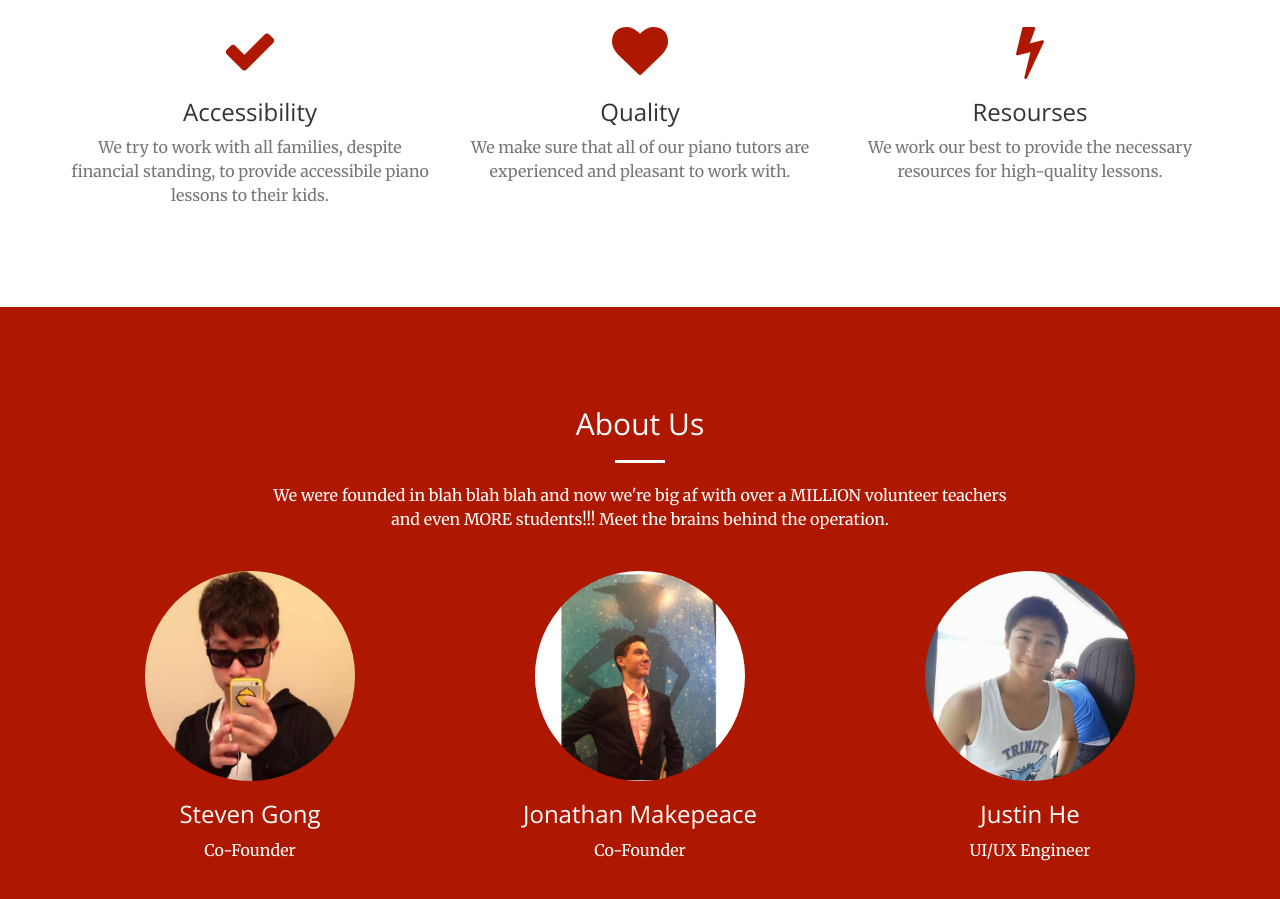
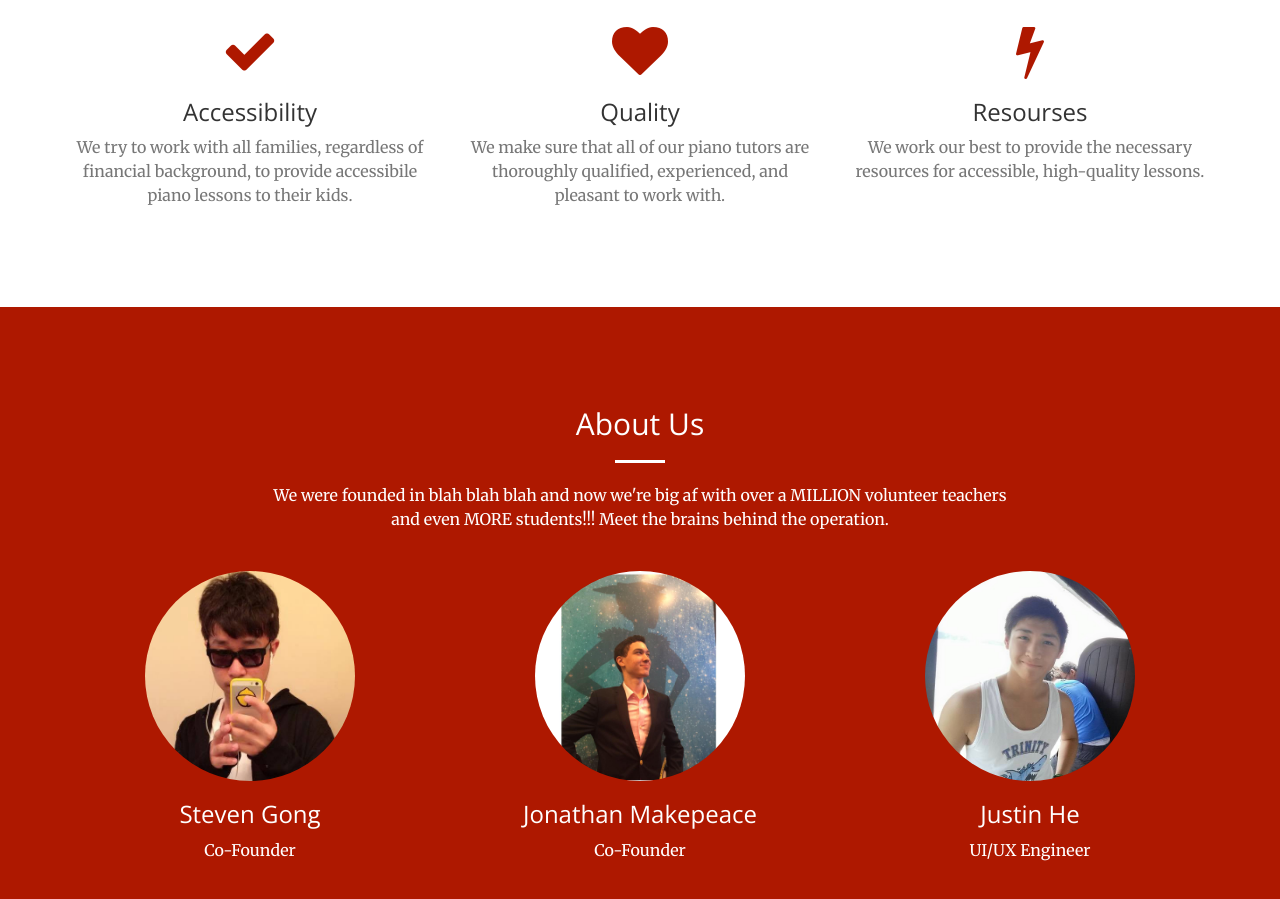
Before and after one commit to justinhe16/IvoryKeysInternational, a plain HTML site: page index.html in a window 1280 px wide. Shown: the part 973-1872 px from the top of the page. Drawn offline with nearby package versions, Linux system fonts and the light colour scheme.

Commit message:
version 1.1

```diff
--- a/index.html
+++ b/index.html
@@ -94,21 +94,21 @@
                     <div class="service-box">
                         <i class="fa fa-4x fa-check wow bounceIn text-primary"></i>
                         <h3>Accessibility</h3>
-                        <p class="text-muted">We try to work with all families, despite financial standing, to provide accessibile piano lessons to their kids.</p>
+                        <p class="text-muted">We try to work with all families, regardless of financial background, to provide accessibile piano lessons to their kids.</p>
                     </div>
                 </div>
                 <div class="col-lg-4 col-md-6 text-center">
                     <div class="service-box">
                         <i class="fa fa-4x fa-heart wow bounceIn text-primary" data-wow-delay=".1s"></i>
                         <h3>Quality</h3>
-                        <p class="text-muted">We make sure that all of our piano tutors are experienced and pleasant to work with.</p>
+                        <p class="text-muted">We make sure that all of our piano tutors are thoroughly qualified, experienced, and pleasant to work with.</p>
                     </div>
                 </div>
                 <div class="col-lg-4 col-md-6 text-center">
                     <div class="service-box">
                         <i class="fa fa-4x fa-bolt wow bounceIn text-primary" data-wow-delay=".2s"></i>
                         <h3>Resourses</h3>
-                        <p class="text-muted">We work our best to provide the necessary resources for high-quality lessons.</p>
+                        <p class="text-muted">We work our best to provide the necessary resources for accessible, high-quality lessons.</p>
                     </div>
                 </div>
             </div>
```
